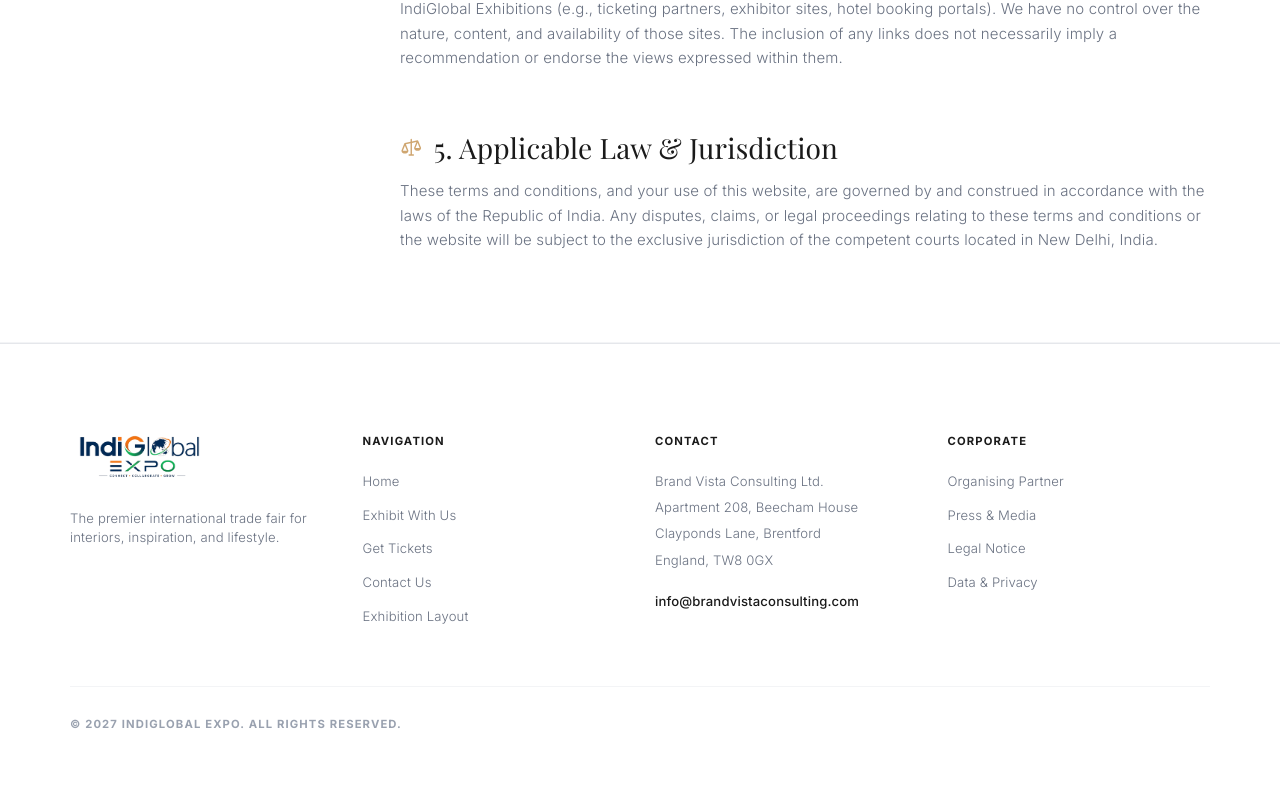
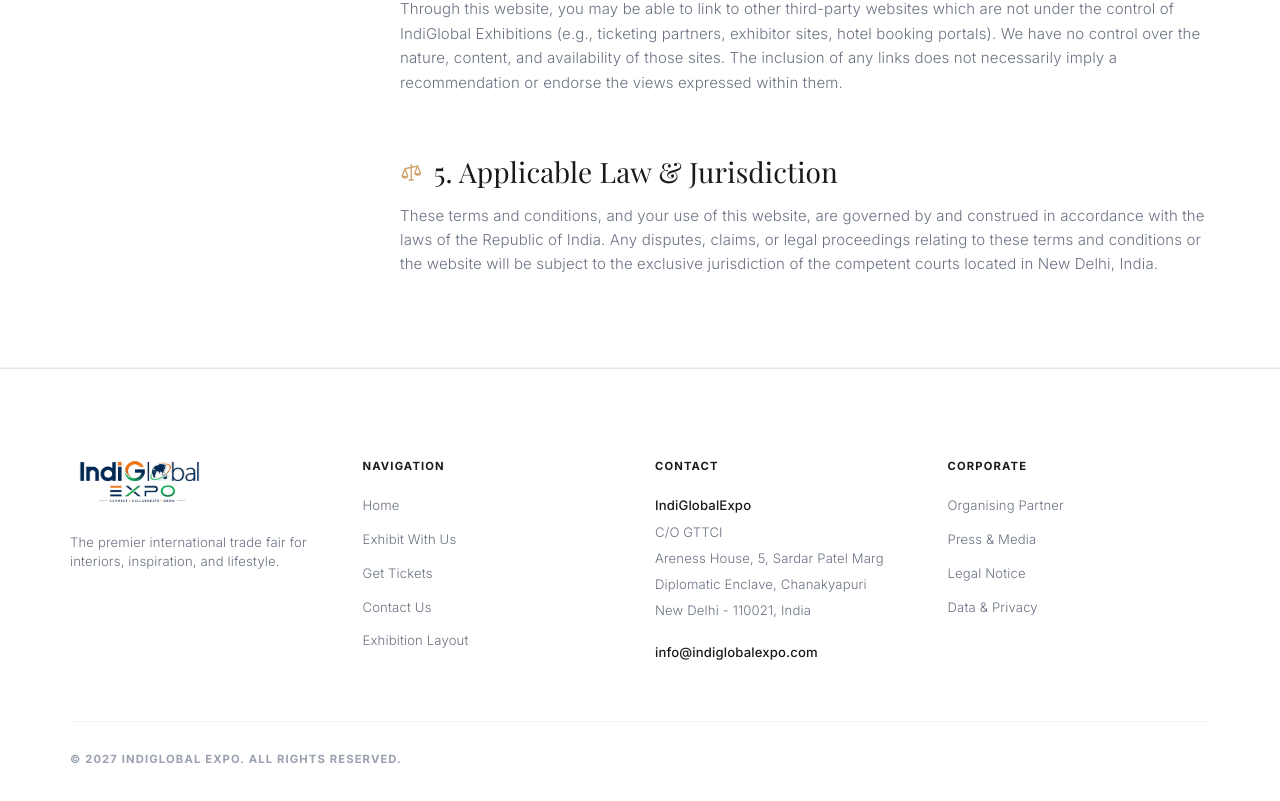
Before and after one commit to Saatvik420/IndiGlobalExpo, a React (Vite) app in the folder frontend/trade_expo/: page /legal in a window 1280 px wide. Shown: the part 1477-2278 px from the top of the page. Built offline with nearby package versions, Linux system fonts and the light colour scheme; no server answers; some icons are missing.

Commit message:
chore: update official email to info@indiglobalexpo.com and address to Chanakyapuri, New Delhi

```diff
--- a/frontend/trade_expo/src/components/layout/Footer.jsx
+++ b/frontend/trade_expo/src/components/layout/Footer.jsx
@@ -76,16 +76,17 @@ const Footer = () => {
           <div>
             <h4 className="text-xs font-bold uppercase tracking-widest mb-6 text-brand-dark">Contact</h4>
             <ul className="space-y-2 font-light text-gray-500 text-sm">
-              <li>Brand Vista Consulting Ltd.</li>
-              <li>Apartment 208, Beecham House</li>
-              <li>Clayponds Lane, Brentford</li>
-              <li>England, TW8 0GX</li>
+              <li className="font-medium text-brand-dark">IndiGlobalExpo</li>
+              <li>C/O GTTCI</li>
+              <li>Areness House, 5, Sardar Patel Marg</li>
+              <li>Diplomatic Enclave, Chanakyapuri</li>
+              <li>New Delhi - 110021, India</li>
               <li className="pt-4">
                 <a
-                  href="mailto:info@brandvistaconsulting.com"
+                  href="mailto:info@indiglobalexpo.com"
                   className="font-medium text-brand-dark hover:text-brand-accent transition-colors interactive"
                 >
-                  info@brandvistaconsulting.com
+                  info@indiglobalexpo.com
                 </a>
               </li>
             </ul>
--- a/frontend/trade_expo/src/pages/Contact.jsx
+++ b/frontend/trade_expo/src/pages/Contact.jsx
@@ -115,7 +115,13 @@ const Contact = () => {
                     <Buildings className="text-2xl text-brand-accent mt-1" />
                     <div>
                       <h4 className="text-xs uppercase tracking-widest font-bold text-gray-400 mb-2">Corporate Office</h4>
-                      <p className="font-light text-gray-300 leading-relaxed">Brand Vista Consulting Ltd.<br />Apartment 208, Beecham House,<br />Clayponds Lane, Brentford,<br />England, TW8 0GX</p>
+                      <p className="font-light text-gray-300 leading-relaxed">
+                        IndiGlobalExpo<br />
+                        C/O GTTCI<br />
+                        Areness House, 5, Sardar Patel Marg,<br />
+                        Diplomatic Enclave, Chanakyapuri,<br />
+                        New Delhi - 110021, India
+                      </p>
                     </div>
                   </div>
 
--- a/frontend/trade_expo/src/pages/corporate/Legal.jsx
+++ b/frontend/trade_expo/src/pages/corporate/Legal.jsx
@@ -76,11 +76,12 @@ const Legal = () => {
                   <p className="leading-relaxed">
                     IndiGlobal Expo is published, operated, and managed by <strong>IndiGlobal Exhibitions Pvt. Ltd.</strong>, a registered company under the Companies Act of India.<br /><br />
                     <strong>Registered Office:</strong><br />
-                    Yashobhoomi Convention Centre Complex, Sector 25, Dwarka<br />
-                    New Delhi, India 110077<br /><br />
+                    IndiGlobalExpo, C/O GTTCI<br />
+                    Areness House, 5, Sardar Patel Marg, Diplomatic Enclave, Chanakyapuri<br />
+                    New Delhi - 110021, India<br /><br />
                     <strong>Contact:</strong><br />
                     Phone: +91 11 2345 6789<br />
-                    Email: <a href="mailto:legal@indiglobalexpo.com" className="text-brand-accent hover:underline interactive">legal@indiglobalexpo.com</a>
+                    Email: <a href="mailto:info@indiglobalexpo.com" className="text-brand-accent hover:underline interactive">info@indiglobalexpo.com</a>
                   </p>
                 </div>
 
```
